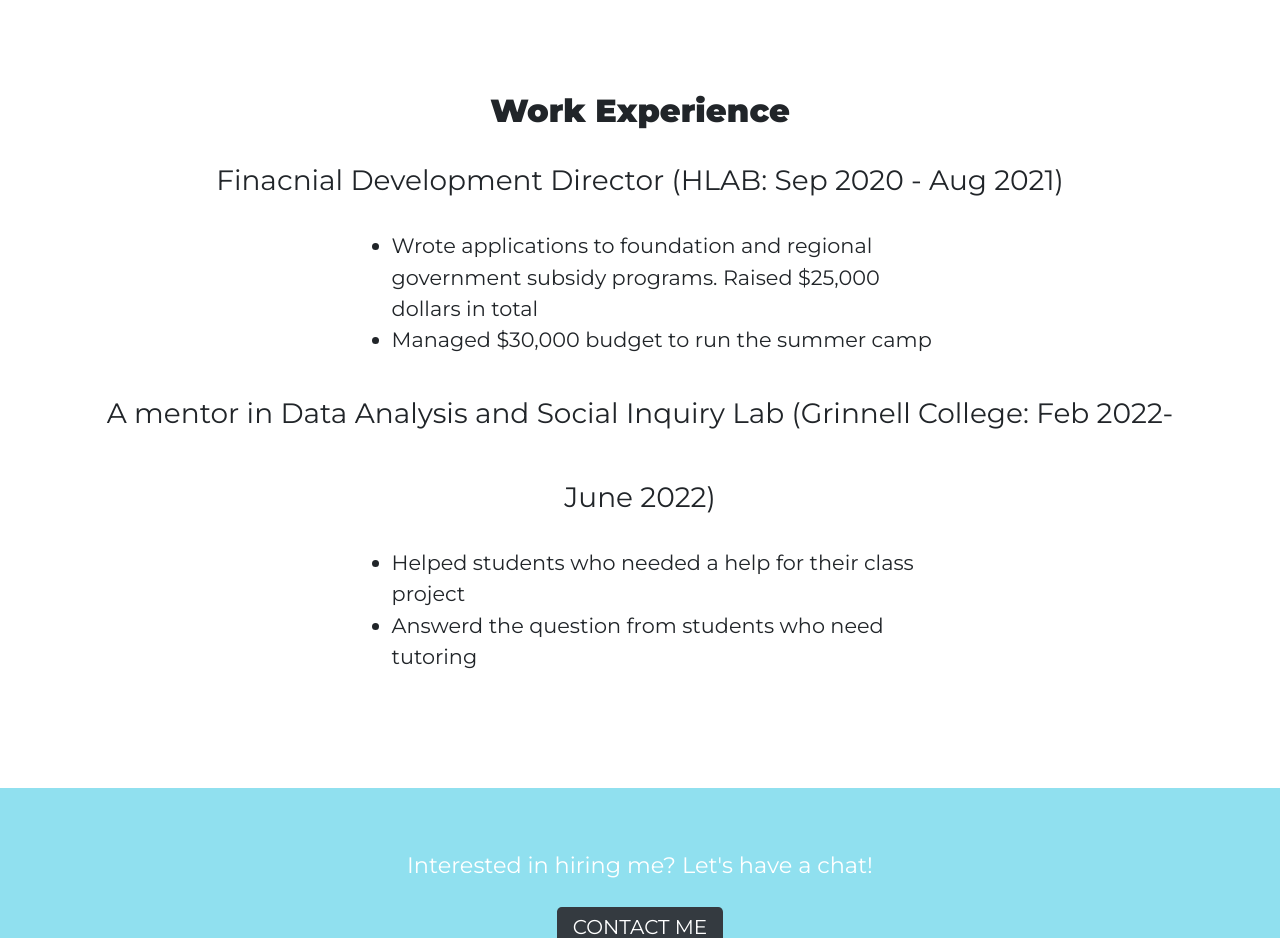
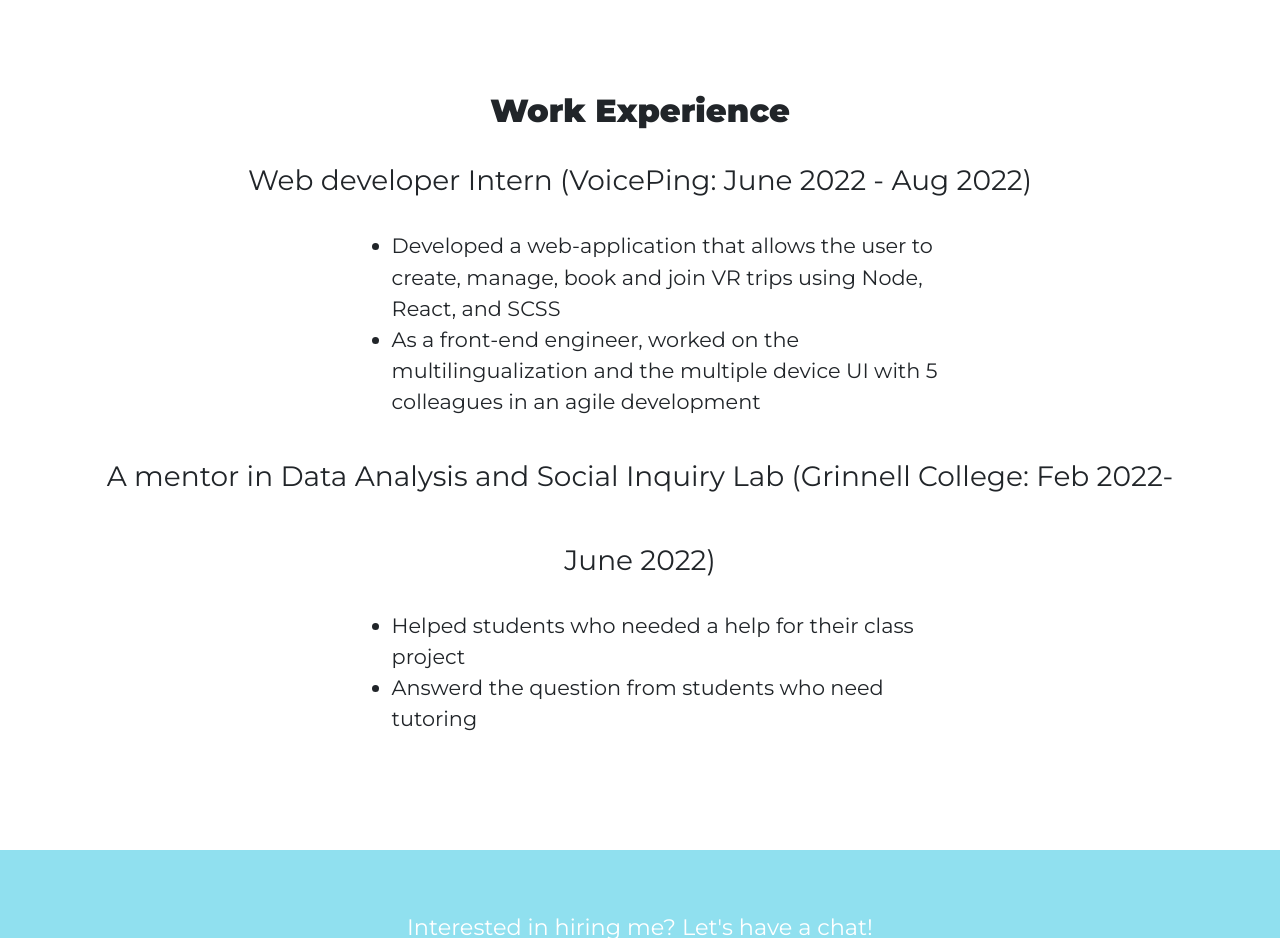
Before and after one commit to sonodary/portofolio, a plain HTML site: page index.html in a window 1280 px wide. Shown: the part 3100-4038 px from the top of the page. Drawn offline with nearby package versions, Linux system fonts and the light colour scheme; a web font is replaced by a local one.

Commit message:
Update index.html

```diff
--- a/index.html
+++ b/index.html
@@ -239,10 +239,10 @@
   <section class="white-section" id="experience">
 
     <h2>Work Experience</h2>
-    <h3 class="job-title">Finacnial Development Director (HLAB: Sep 2020 - Aug 2021)</h3>
+    <h3 class="job-title">Web developer Intern (VoicePing: June 2022 - Aug 2022)</h3>
     <ul class="experience-description">
-      <li> Wrote applications to foundation and regional government subsidy programs. Raised $25,000 dollars in total</li>
-      <li >Managed $30,000 budget to run the summer camp </li>
+      <li> Developed a web-application that allows the user to create, manage, book and join VR trips using Node, React, and SCSS </li>
+      <li > As a front-end engineer, worked on the multilingualization and the multiple device UI with 5 colleagues in an agile development </li>
     </ul>
 
     <h3 class="job-title"> A mentor in Data Analysis and Social Inquiry Lab (Grinnell College: Feb 2022- June 2022)</h3>
```
